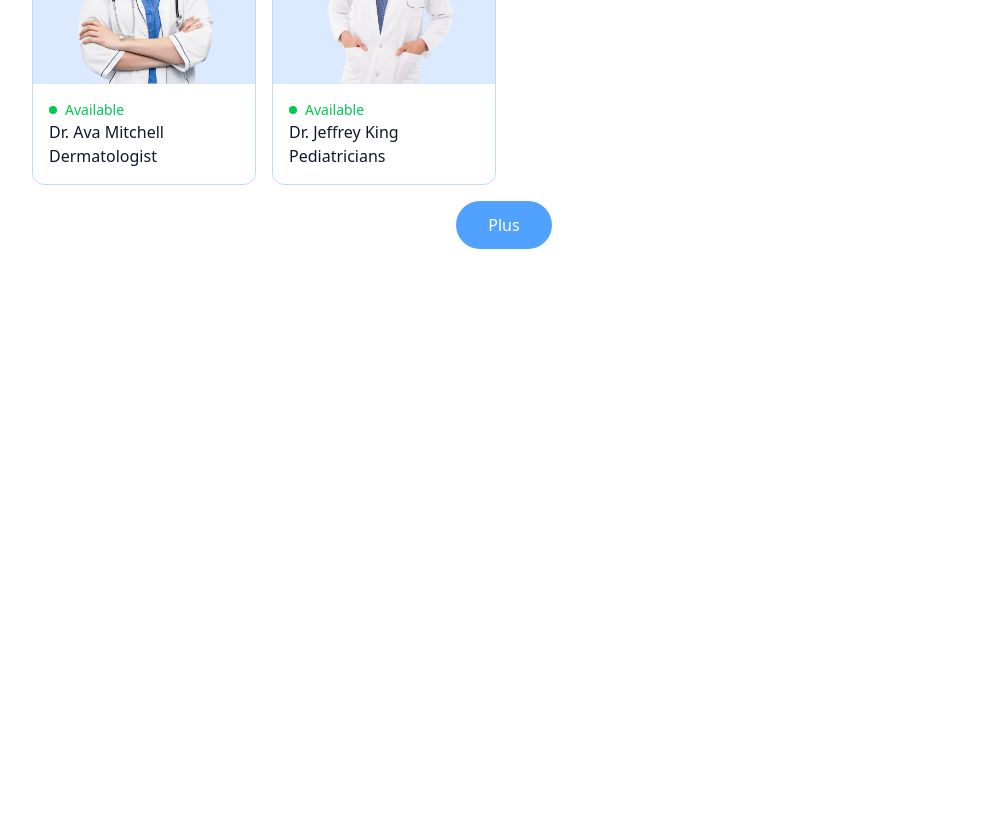
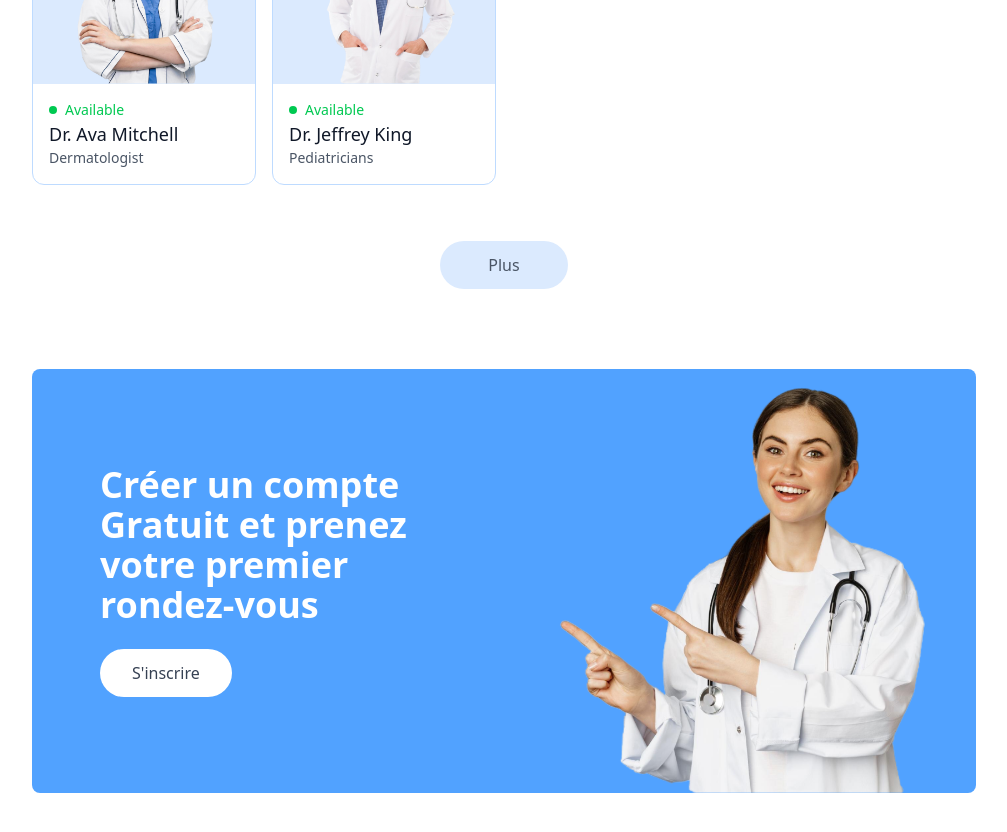
Before and after one commit to Cheikh-Taha/taha-v, a React (Vite) app in the folder frontend/: page / in a window 1280 px wide. Shown: the part 2480-3312 px from the top of the page, without its empty margins (136-1143 px from the left). Before the commit the page ends 2793 px from the top, so only its background shows below. Built offline with nearby package versions, Linux system fonts and the light colour scheme.

Commit message:
add animation item and banner

```diff
--- a/frontend/src/components/TopDoctors.jsx
+++ b/frontend/src/components/TopDoctors.jsx
@@ -1,29 +1,31 @@
-import React, {useContext} from 'react'
+import React, { useContext } from 'react'
 import { useNavigate } from 'react-router-dom'
-import {AppContext} from '../context/AppContext';
-
+import { AppContext } from '../context/AppContext';
 
 const TopDoctors = () => {
-const navigate = useNavigate();
-const {doctors} = useContext(AppContext);
+
+  const navigate = useNavigate();
+
+  const {doctors} = useContext(AppContext)
+
   return (
     <div className='flex flex-col items-center gap-4 my-16 text-gray-900 md:mx-10'>
       <h1 className='text-3xl font-medium'>Les meilleurs médcins à réserver</h1>
-      <div className='w-full grid [grid-template-columns:repeat(auto-fill,_minmax(200px,_1fr))] gap-4 pt-5 gap-y-6 sm:px-0'>
+      <div className='w-full grid [grid-template-columns:repeat(auto-fill,_minmax(200px,_1fr))] gap-4 pt-5 gap-y-6 sm:px-0 '>
         {doctors.slice(0,10).map((item,index)=>(
-            <div  onClick={()=>navigate(`/appointment/${item._id}`)} className='border border-blue-200 rounded-xl overflow-hidden cursor-pointer hover:translata-[-10px] transition-all duration-200' key={index}>
+            <div onClick={()=>navigate(`/appointment/${item._id}`)} className='border border-blue-200 rounded-xl overflow-hidden cursor-pointer hover:translate-y-[-10px] transition-all duration-200' key={index}>
                 <img className='bg-blue-100' src={item.image} alt="" />
                 <div className='p-4'>
                     <div className='flex items-center text-sm gap-2 text-center text-green-500'>
                         <p className='w-2 h-2 bg-green-500 rounded-full'></p><p>Available</p>
                     </div>
-                    <p>{item.name}</p>
-                    <p>{item.speciality}</p>
+                    <p className='text-gray-900 text-lg font-medium'>{item.name}</p>
+                    <p className='text-gray-600 text-sm'>{item.speciality}</p>
                 </div>
             </div>
         ))}
       </div>
-      <button onClick = {()=>navigate('/doctors')} className='bg-blue-400 text-white px-8 py-3 rounded-full font-medium hedden transition-all duration-100 ease-in-out transform hover:bg-white hover:text-blue-400 hover:border hover:border-blue-400'>Plus</button>
+      <button onClick={()=>{navigate('/doctors') ; scrollTo(0,0)}} className='bg-blue-100 text-gray-600 px-12 py-3 rounded-full mt-10 transition-all duration-100 ease-in-out transform hover:bg-blue-200 hover:scale-105'>Plus</button>
     </div>
   )
 }
--- a/frontend/src/pages/Doctors.jsx
+++ b/frontend/src/pages/Doctors.jsx
@@ -40,15 +40,15 @@ const Doctors = () => {
         <div className='w-full grid [grid-template-columns:repeat(auto-fill,_minmax(200px,_1fr))] gap-4 gap-y-6'>
           {
             filterDoc.map((item,index)=>(
-              <div  onClick={()=>navigate(`/appointment/${item._id}`)} className='border border-blue-200 rounded-xl overflow-hidden cursor-pointer hover:translata-[-10px] transition-all duration-200' key={index}>
+              <div onClick={()=>navigate(`/appointment/${item._id}`)} className='border border-blue-200 rounded-xl overflow-hidden cursor-pointer hover:translate-y-[-10px] transition-all duration-200' key={index}>
                   <img className='bg-blue-100' src={item.image} alt="" />
                   <div className='p-4'>
                       <div className='flex items-center text-sm gap-2 text-center text-green-500'>
                           <p className='w-2 h-2 bg-green-500 rounded-full'></p><p>Available</p>
                       </div>
-                      <p>{item.name}</p>
-                      <p>{item.speciality}</p>
-                 </div>
+                      <p className='text-gray-900 text-lg font-medium'>{item.name}</p>
+                      <p className='text-gray-600 text-sm'>{item.speciality}</p>
+                  </div>
               </div>
           ))
           }
--- a/frontend/src/pages/Home.jsx
+++ b/frontend/src/pages/Home.jsx
@@ -3,6 +3,7 @@ import Header from '../components/Header'
 import ChatBot from '../components/ChatBot'
 import Smenu from '../components/Smenu'
 import TopDoctors from '../components/TopDoctors'
+import Banner from '../components/Banner'
 
 const Home = () => {
   return (
@@ -11,6 +12,7 @@ const Home = () => {
       <ChatBot/>
       <Smenu/>
       <TopDoctors/>
+      <Banner/>
     </div>
 
 
```
